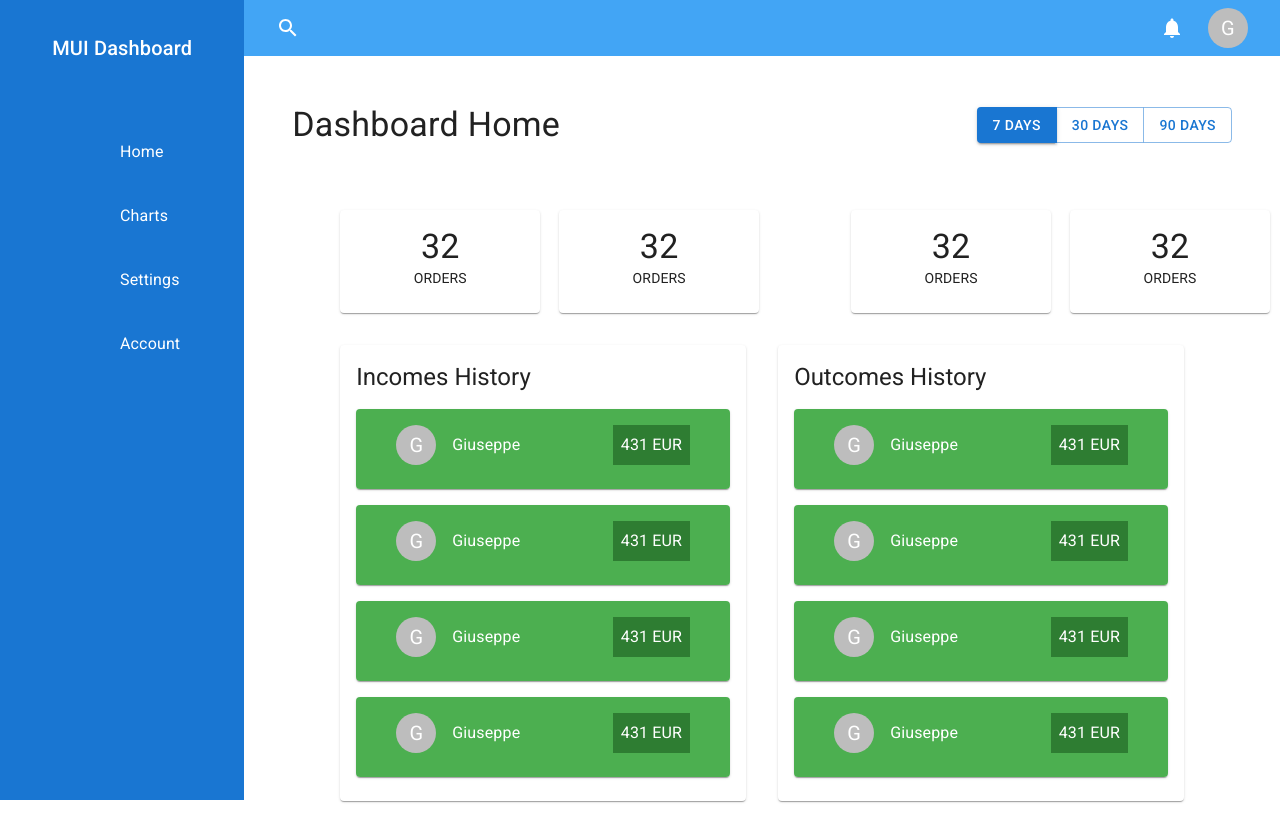
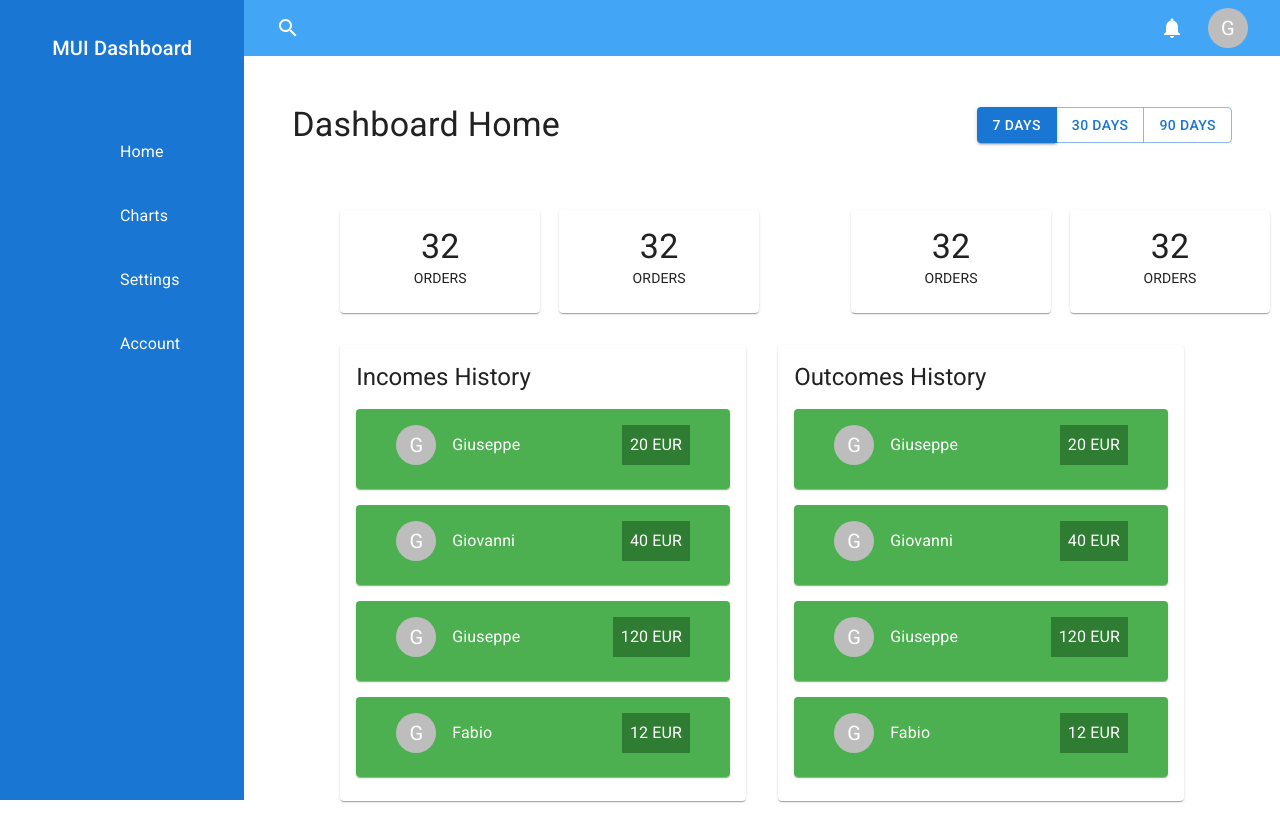
Before and after one commit to giuseppe2305/mui-dashboard, a React (Vite) app: page / in a window 1280 px wide. Built offline with nearby package versions, Linux system fonts and the light colour scheme; some icons are missing.

Commit message:
Edited transaction card to dynamic change color based on ammount quantity.

```diff
--- a/src/components/TransactionCard.tsx
+++ b/src/components/TransactionCard.tsx
@@ -1,13 +1,20 @@
 import { Card, CardContent, Container, Avatar, Typography, Box } from "@mui/material";
 
-function TransactionCard() {
+interface Props {
+  user: string;
+  ammount: number;
+}
+
+function TransactionCard({ user, ammount }: Props) {
   return (
     <Card>
-      <CardContent sx={{ backgroundColor: "success.light", color: "success.contrastText" }}>
+      <CardContent
+        sx={{ backgroundColor: `${ammount < 0 ? "error.light" : "success.light"}`, color: "success.contrastText" }}
+      >
         <Container sx={{ display: "flex", alignItems: "center", gap: 2 }}>
           <Avatar>G</Avatar>
-          <Typography sx={{ flexGrow: 1 }}>Giuseppe</Typography>
-          <Box sx={{ backgroundColor: "success.main", p: 1 }}>431 EUR</Box>
+          <Typography sx={{ flexGrow: 1 }}>{user}</Typography>
+          <Box sx={{ backgroundColor: `${ammount < 0 ? "error.main" : "success.main"}`, p: 1 }}>{ammount} EUR</Box>
         </Container>
       </CardContent>
     </Card>
--- a/src/components/TransactionHistory.tsx
+++ b/src/components/TransactionHistory.tsx
@@ -11,10 +11,10 @@ function TransactionHistory({ label }: Props) {
       <Card>
         <CardContent sx={{ display: "flex", flexDirection: "column", gap: 2 }}>
           <Typography variant="h5">{label}</Typography>
-          <TransactionCard />
-          <TransactionCard />
-          <TransactionCard />
-          <TransactionCard />
+          <TransactionCard user="Giuseppe" ammount={20} />
+          <TransactionCard user="Giovanni" ammount={40} />
+          <TransactionCard user="Giuseppe" ammount={120} />
+          <TransactionCard user="Fabio" ammount={12} />
         </CardContent>
       </Card>
     </Grid>
```
